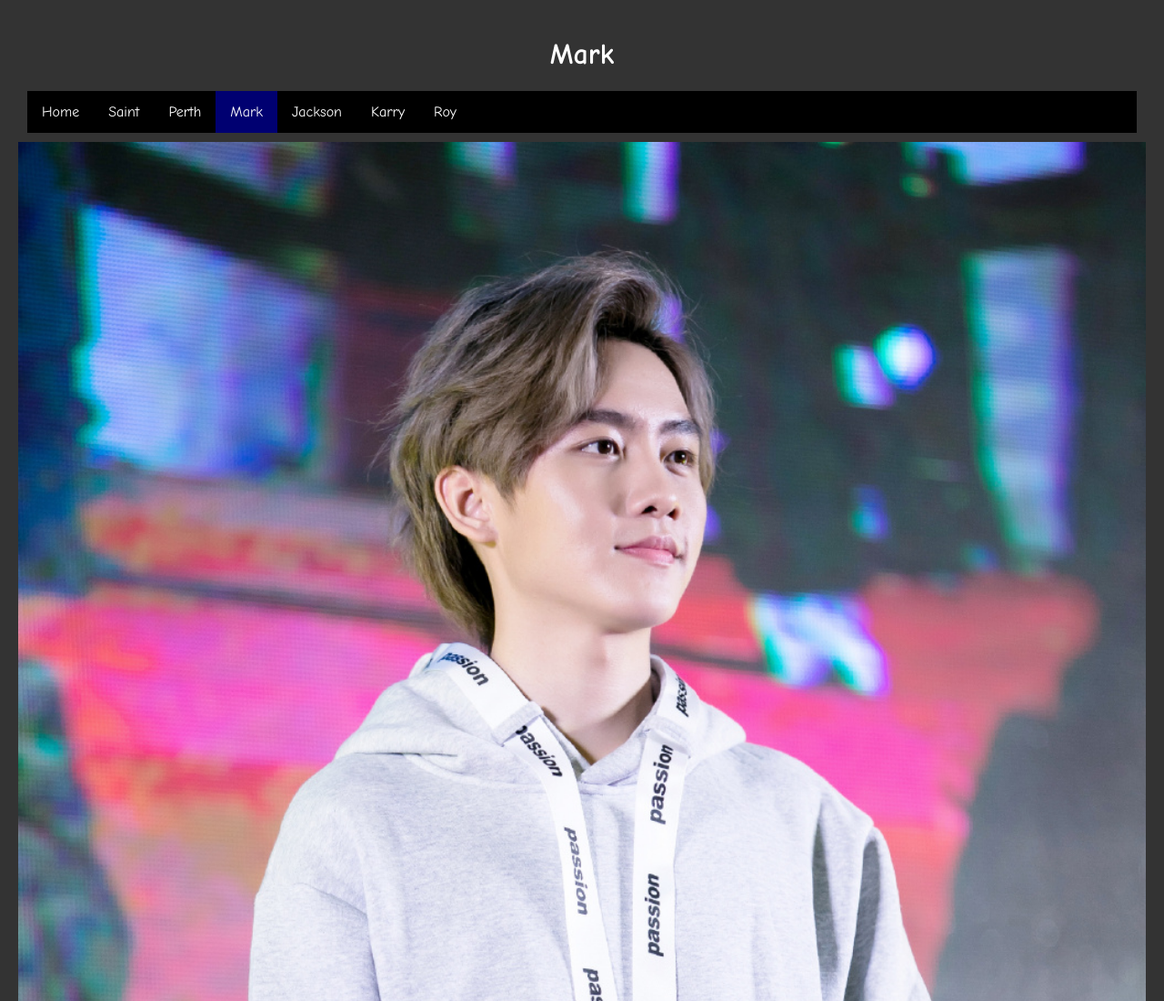
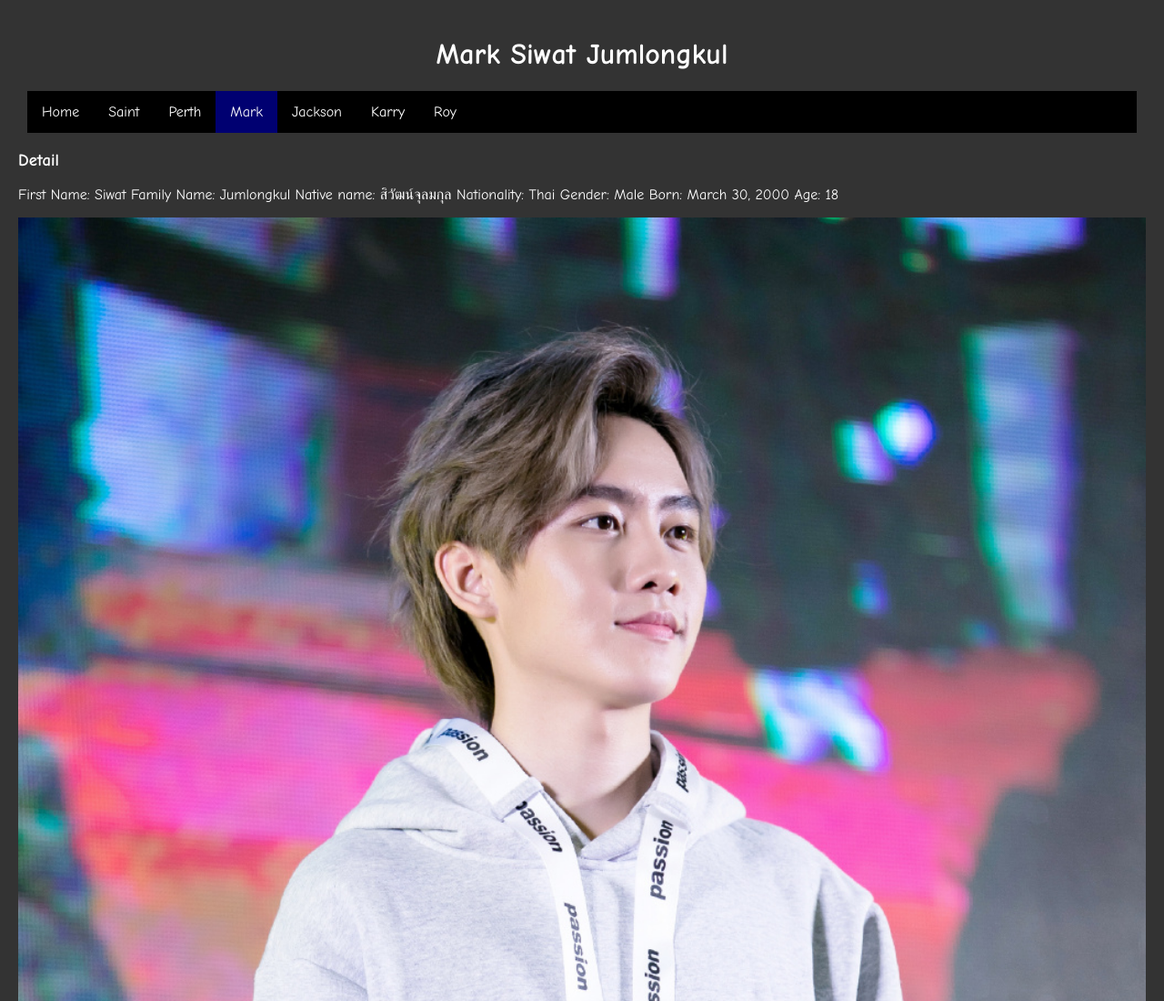
Before and after one commit to JanIceLeo/JanIceLeo.github.io, a plain HTML site: page Mark.html in a window 1280 px wide. Shown: the top 1100 px of the page at 91% size. Drawn offline with Linux system fonts and the light colour scheme.

Commit message:
Update Mark.html

```diff
--- a/Mark.html
+++ b/Mark.html
@@ -39,7 +39,7 @@
 	</style>
 		<head>
 		<title>Third Page</title>
-		<h1>Mark</h1>
+		<h1>Mark Siwat Jumlongkul</h1>
 		</head>
 
 		<body>
@@ -53,6 +53,15 @@
 		<a href="Roy.html">Roy</a>
 		</div>
 
+			<h3>Detail</h3>
+			<p>First Name: Siwat
+				Family Name: Jumlongkul
+				Native name: สิวัฒน์จุลมกุล
+				Nationality: Thai
+				Gender: Male
+				Born: March 30, 2000
+				Age: 18
+			</p>
                     <img src="Mark.jpg" style="width: 100%">
                     <img src="MarkSiwat.jpg" style="width: 100%">
 		</body>
```
